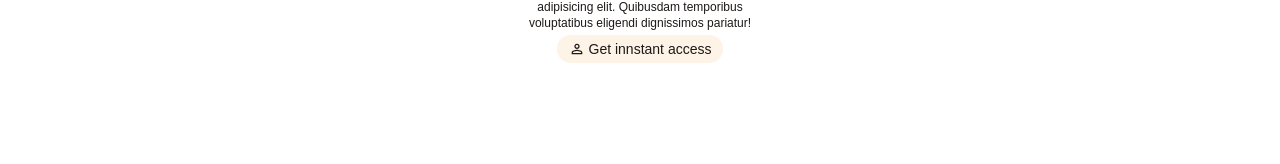
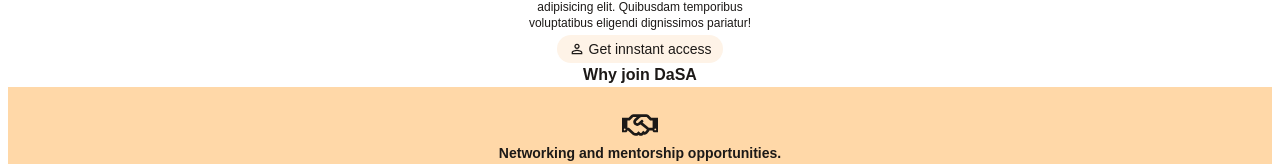
Before and after one commit to Sophianx234/dasa-web, a React (Vite) app: page /homepage in a window 1280 px wide. Shown: the part 657-821 px from the top of the page. Before the commit the page ends 800 px from the top, so only its background shows below. Built offline with nearby package versions, Linux system fonts and the light colour scheme; a web font is replaced by a local one.

Commit message:
implementing Membership section

```diff
--- a/src/features/pages/Homepage.tsx
+++ b/src/features/pages/Homepage.tsx
@@ -1,6 +1,7 @@
 import CTA from "../ui/CTA"
 import Header from "../ui/Header"
 import Hero from "../ui/Hero"
+import Membership from "../ui/Membership"
 
 function Homepage() {
     return (
@@ -8,6 +9,7 @@ function Homepage() {
             <Header/>
             <Hero/>
             <CTA/>
+            <Membership/>
         </div>
     )
 }
--- a/src/features/ui/Header.tsx
+++ b/src/features/ui/Header.tsx
@@ -1,4 +1,4 @@
-import { Link, NavLink } from "react-router-dom"
+import { Link} from "react-router-dom"
 import { FaWolfPackBattalion } from "react-icons/fa"
 import { IoMenu } from "react-icons/io5"
 
--- /dev/null
+++ b/src/features/ui/Membership.tsx
@@ -0,0 +1,22 @@
+import { FaRegHandshake } from "react-icons/fa"
+
+function Membership() {
+    return (
+        <section>
+            <h1 className="font-bold text-center">Why join DaSA</h1>
+            <div className="">
+                <div className="pt-5 bg-[#ffd8a8] mx-2">
+                    <div className="flex flex-col items-center">
+                    <FaRegHandshake className="size-9" />
+                    <h1 className="font-bold text-sm text-center"> Networking and mentorship opportunities.
+                    </h1>
+                    </div>
+                    <div  className="text-center text-xs px-2">
+                        Build lifelong connections with mentors and peers who support your journey. </div>
+                </div>
+            </div>
+        </section>
+    )
+}
+
+export default Membership
```
